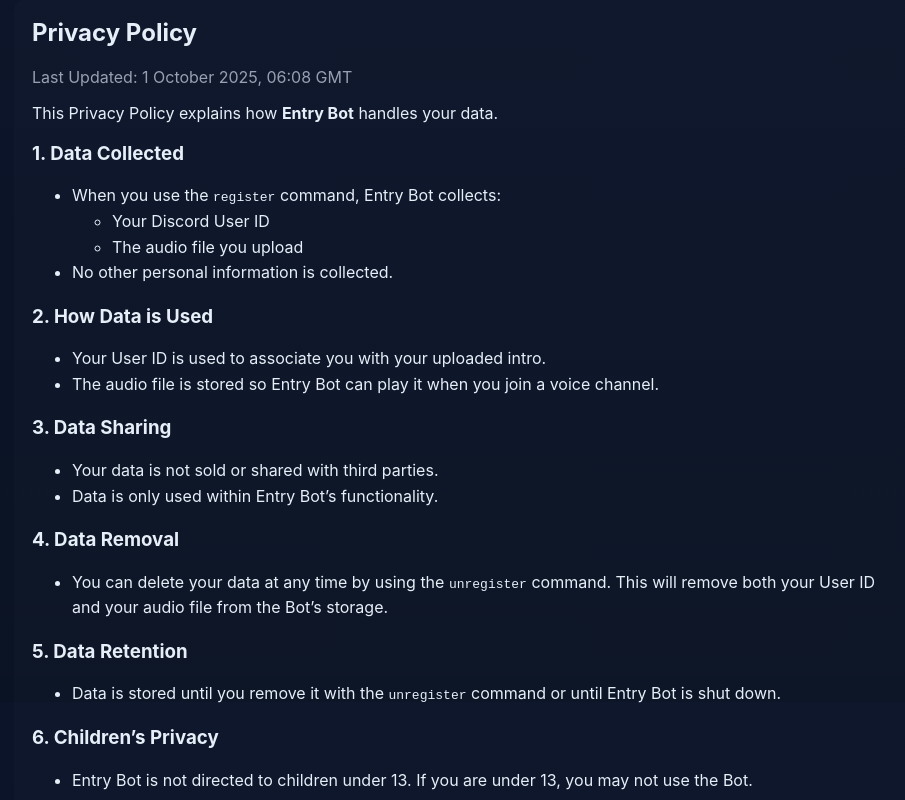
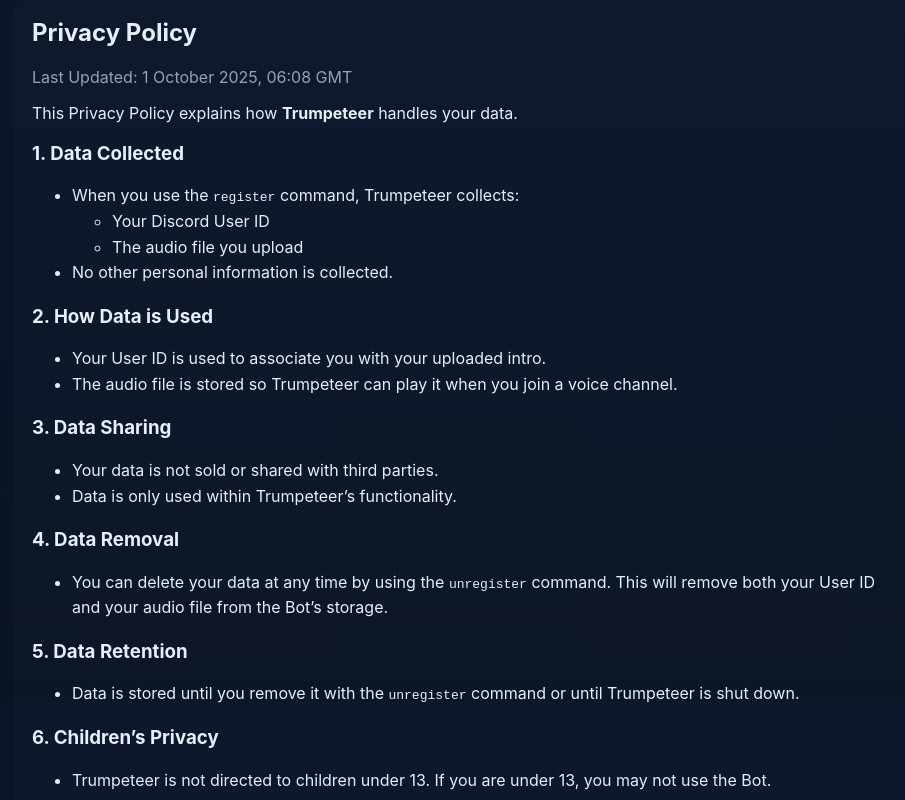
Before and after one commit to Tommy1250/tommy1250.github.io, a plain HTML site: page entrybot/legal.html in a window 1280 px wide. Both pictures are taken after a click on the link "Privacy Policy". Shown: the part 146-946 px from the top of the page, without its empty margins (176-1081 px from the left). Drawn offline with Linux system fonts and the light colour scheme.

Commit message:
Update legal.html

```diff
--- a/entrybot/legal.html
+++ b/entrybot/legal.html
@@ -3,7 +3,7 @@
 <head>
   <meta charset="utf-8" />
   <meta name="viewport" content="width=device-width,initial-scale=1" />
-  <title>Entry Bot — Terms of Service & Privacy Policy</title>
+  <title>Trumpeteer — Terms of Service & Privacy Policy</title>
   <style>
     :root{--bg:#0f1724;--card:#0b1220;--muted:#98a0b3;--accent:#7cdbff}
     html,body{margin:0;font-family:Inter,ui-sans-serif,system-ui,-apple-system,'Segoe UI',Roboto,'Helvetica Neue',Arial; background:linear-gradient(180deg,#081126 0%, #071021 100%);color:#e6eef8;background-attachment: fixed;}
@@ -31,9 +31,9 @@
   <div class="wrap" role="main">
     <header>
       <div class="brand">
-        <div class="logo"><img class="logo" src="/images/entry.png"></div>
+        <div class="logo"><img class="logo" src="/public/entry.png"></div>
         <div>
-          <h1>Entry Bot</h1>
+          <h1>Trumpeteer</h1>
           <div class="meta">Two-page Terms & Privacy — Last updated: 1 October 2025, 06:08 GMT</div>
         </div>
       </div>
@@ -48,7 +48,7 @@
         <h2>Terms of Service</h2>
         <p class="muted">Last Updated: 1 October 2025, 06:08 GMT</p>
 
-        <p>By using <strong>Entry Bot</strong> ("the Bot"), you agree to the following Terms of Service:</p>
+        <p>By using <strong>Trumpeteer</strong> ("the Bot"), you agree to the following Terms of Service:</p>
 
         <h3>1. Use of the Bot</h3>
         <ul>
@@ -88,11 +88,11 @@
         <h2>Privacy Policy</h2>
         <p class="muted">Last Updated: 1 October 2025, 06:08 GMT</p>
 
-        <p>This Privacy Policy explains how <strong>Entry Bot</strong> handles your data.</p>
+        <p>This Privacy Policy explains how <strong>Trumpeteer</strong> handles your data.</p>
 
         <h3>1. Data Collected</h3>
         <ul>
-          <li>When you use the <code>register</code> command, Entry Bot collects:</li>
+          <li>When you use the <code>register</code> command, Trumpeteer collects:</li>
           <ul>
             <li>Your Discord User ID</li>
             <li>The audio file you upload</li>
@@ -103,13 +103,13 @@
         <h3>2. How Data is Used</h3>
         <ul>
           <li>Your User ID is used to associate you with your uploaded intro.</li>
-          <li>The audio file is stored so Entry Bot can play it when you join a voice channel.</li>
+          <li>The audio file is stored so Trumpeteer can play it when you join a voice channel.</li>
         </ul>
 
         <h3>3. Data Sharing</h3>
         <ul>
           <li>Your data is not sold or shared with third parties.</li>
-          <li>Data is only used within Entry Bot’s functionality.</li>
+          <li>Data is only used within Trumpeteer’s functionality.</li>
         </ul>
 
         <h3>4. Data Removal</h3>
@@ -119,12 +119,12 @@
 
         <h3>5. Data Retention</h3>
         <ul>
-          <li>Data is stored until you remove it with the <code>unregister</code> command or until Entry Bot is shut down.</li>
+          <li>Data is stored until you remove it with the <code>unregister</code> command or until Trumpeteer is shut down.</li>
         </ul>
 
         <h3>6. Children’s Privacy</h3>
         <ul>
-          <li>Entry Bot is not directed to children under 13. If you are under 13, you may not use the Bot.</li>
+          <li>Trumpeteer is not directed to children under 13. If you are under 13, you may not use the Bot.</li>
         </ul>
 
         <h3>7. Changes to This Policy</h3>
@@ -138,7 +138,7 @@
       </section>
 
       <footer>
-        <div class="muted">Entry Bot — lightweight intro player for Discord voice channels.</div>
+        <div class="muted">Trumpeteer — lightweight intro player for Discord voice channels.</div>
       </footer>
     </main>
   </div>
@@ -181,11 +181,11 @@
         const type = btn.getAttribute('data-type');
         if(type === 'tos'){
           const body = secTos.innerHTML;
-          const doc = buildStandalone('Entry Bot — Terms of Service', body);
+          const doc = buildStandalone('Trumpeteer — Terms of Service', body);
           downloadFile(doc, 'tos.html');
         } else {
           const body = secPrivacy.innerHTML;
-          const doc = buildStandalone('Entry Bot — Privacy Policy', body);
+          const doc = buildStandalone('Trumpeteer — Privacy Policy', body);
           downloadFile(doc, 'privacy.html');
         }
       });
```
